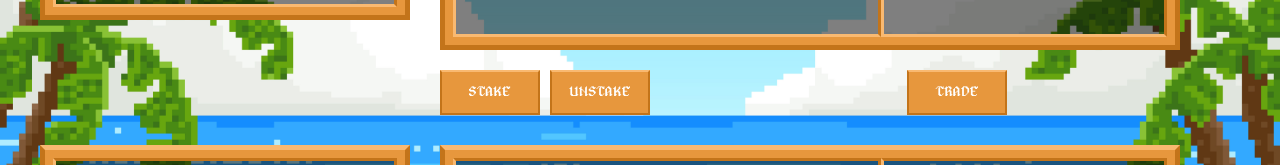
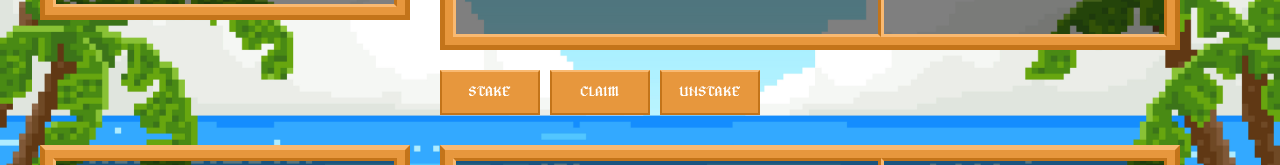
Before and after one commit to josephp126/piratehunternft-frontend, a React (Create React App) app: page / in a window 1280 px wide. Shown: the part 400-565 px from the top of the page. Built offline with nearby package versions, Linux system fonts and the light colour scheme.

Commit message:
claim button added

```diff
--- a/src/components/Stake.js
+++ b/src/components/Stake.js
@@ -15,9 +15,9 @@ const Stake = () => {
     const handleConnectLoading = () => {
         setIsConnectopen(true)
     }
-    const handleTradeLoading = () => {
-        setIsTradeopen(true)
-    }
+    // const handleTradeLoading = () => {
+    //     setIsTradeopen(true)
+    // }
 
     isStakeOpen && setTimeout(() => {
         setIsStakeopen(false)
@@ -58,7 +58,7 @@ const Stake = () => {
                         </div>
                         <div className="stake-3-right">
                             <div className="top">
-                                <h3>ITEMS:</h3>
+                                <h3>ACTIVE ITEMS:</h3>
                             </div>
                             <div className="bottom">
                                 <div>
@@ -78,11 +78,12 @@ const Stake = () => {
             <div className="btn">
             <div className="button" >
                 <button onClick={handleStakeLoading} disabled>STAKE</button>
+                <button onClick={handleStakeLoading} disabled>CLAIM</button>
                 <button onClick={handleStakeLoading} disabled>UNSTAKE</button>
             </div>
-            <div className="button">
+            {/* <div className="button">
                 <button onClick={handleTradeLoading} disabled>TRADE</button>
-            </div>
+            </div> */}
             </div>
         </div>
     )
```
Also changed, not shown: src/contexts/ToggleContext.js (+2 -9 lines).
